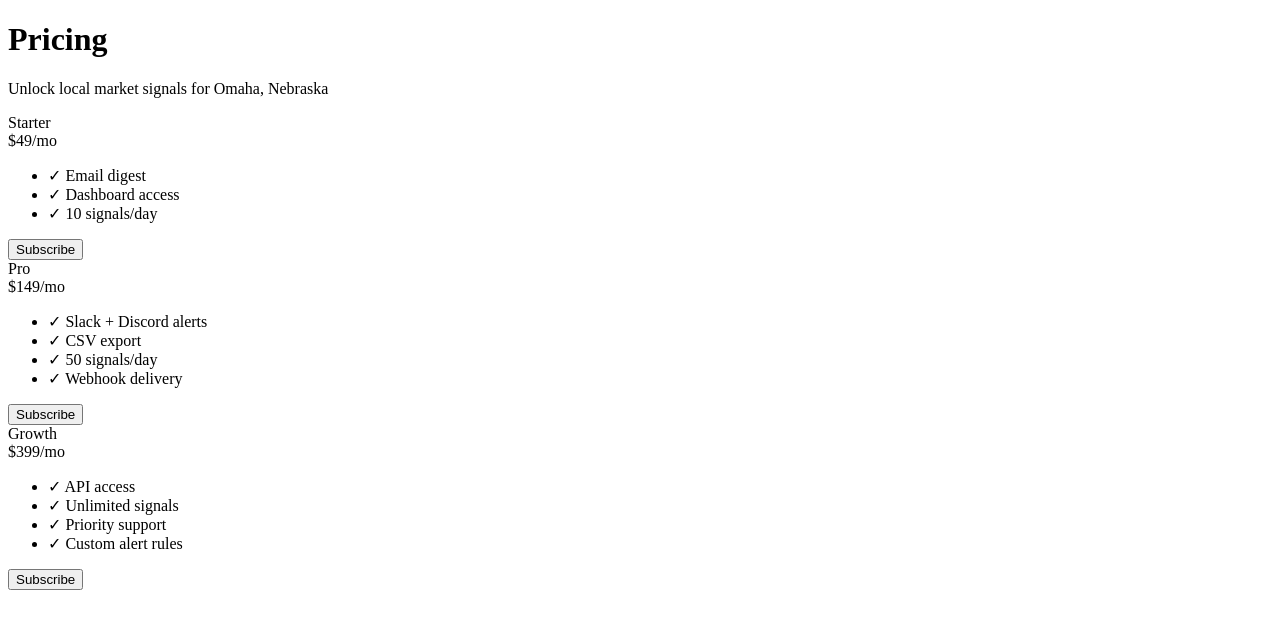
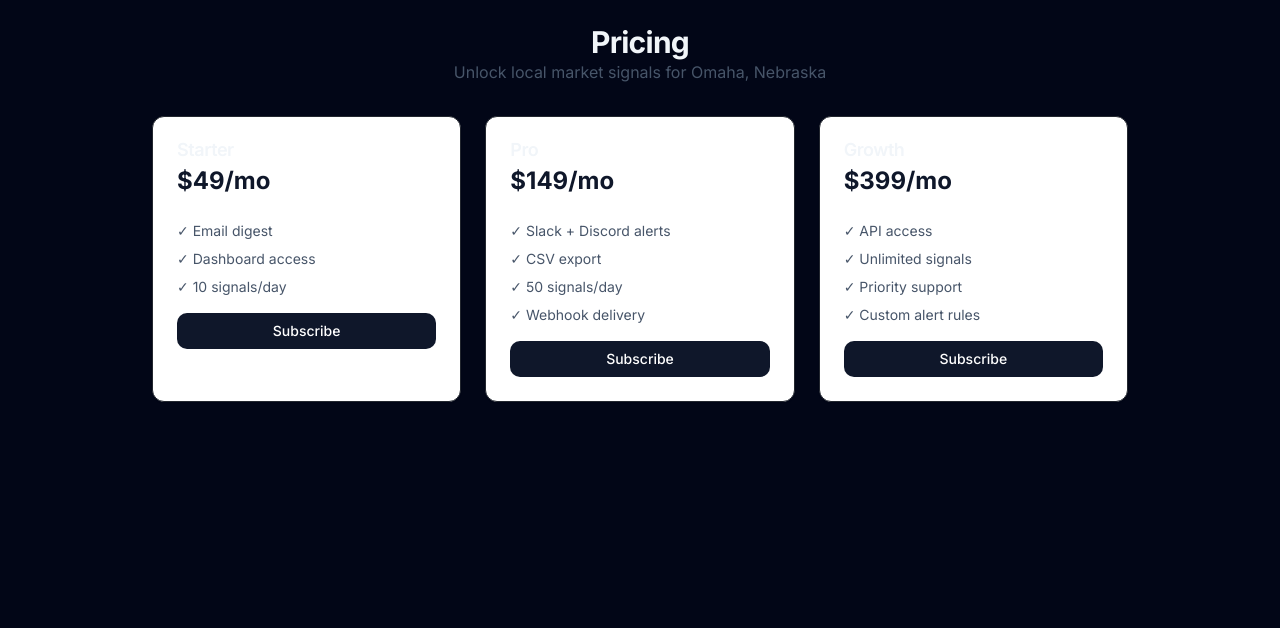
Before and after one commit to darioandyoshi-tech/leadsignal, a Next.js app in the folder frontend/: page /billing in a window 1280 px wide. Shown: the top 628 px of the page. Built offline with nearby package versions, Linux system fonts and the light colour scheme; no server answers.

Commit message:
feat(frontend): full redesign — dark theme, dashboard, map, alerts, filters, billing, auth

```diff
--- a/frontend/app/globals.css
+++ b/frontend/app/globals.css
@@ -2,12 +2,49 @@
 @tailwind components;
 @tailwind utilities;
 
-:root {
-  --foreground-rgb: 15, 23, 42;
-  --background-rgb: 248, 250, 252;
+@layer base {
+  :root {
+    --background: 220 25% 4%;
+    --foreground: 210 20% 96%;
+    --card: 220 20% 7%;
+    --card-foreground: 210 20% 96%;
+    --popover: 220 20% 7%;
+    --popover-foreground: 210 20% 96%;
+    --primary: 38 92% 50%;
+    --primary-foreground: 220 25% 4%;
+    --secondary: 220 14% 14%;
+    --secondary-foreground: 210 20% 96%;
+    --muted: 220 14% 14%;
+    --muted-foreground: 215 14% 55%;
+    --accent: 38 92% 50%;
+    --accent-foreground: 220 25% 4%;
+    --destructive: 0 72% 51%;
+    --destructive-foreground: 0 0% 100%;
+    --border: 220 14% 16%;
+    --input: 220 14% 16%;
+    --ring: 38 92% 50%;
+    --radius: 0.75rem;
+  }
 }
 
-body {
-  color: rgb(var(--foreground-rgb));
-  background: rgb(var(--background-rgb));
+@layer base {
+  * {
+    @apply border-border;
+  }
+  body {
+    @apply bg-background text-foreground antialiased;
+    font-feature-settings: "rlig" 1, "calt" 1;
+  }
+  h1, h2, h3, h4, h5, h6 {
+    @apply font-semibold tracking-tight;
+  }
 }
+
+@layer utilities {
+  .text-gradient {
+    @apply bg-clip-text text-transparent bg-gradient-to-r from-ls-300 via-ls-400 to-ls-500;
+  }
+  .glass {
+    @apply bg-noir-900/70 backdrop-blur-md border border-noir-700/50;
+  }
+}
--- a/frontend/app/layout.tsx
+++ b/frontend/app/layout.tsx
@@ -1,13 +1,26 @@
+import type { Metadata } from "next";
+import { Inter } from "next/font/google";
+import "./globals.css";
 
-export const metadata = {
-  title: 'LeadSignal — Local Market Opportunity Scanner',
-  description: 'Hiring spikes, negative review clusters, and permit filings for Omaha and beyond.',
+const inter = Inter({
+  subsets: ["latin"],
+  variable: "--font-inter",
+});
+
+export const metadata: Metadata = {
+  title: "LeadSignal — Local Market Intelligence",
+  description:
+    "Turn local market signals into action: hiring spikes, permits, parcels, tax delinquencies, government contracts, land-bank properties, and more.",
 };
 
-export default function RootLayout({ children }: { children: React.ReactNode }) {
+export default function RootLayout({
+  children,
+}: {
+  children: React.ReactNode;
+}) {
   return (
-    <html lang="en">
-      <body className="min-h-screen bg-slate-50">{children}</body>
+    <html lang="en" className={inter.variable}>
+      <body className="font-sans min-h-screen bg-noir-950 text-noir-100">{children}</body>
     </html>
   );
 }
--- a/frontend/tailwind.config.js
+++ b/frontend/tailwind.config.js
@@ -1,4 +1,4 @@
-/** @type {import('tailwindcss').Config} */
+/** @type {import("tailwindcss").Config} */
 module.exports = {
   darkMode: ["class"],
   content: [
@@ -6,7 +6,81 @@ module.exports = {
     "./components/**/*.{js,ts,tsx}",
   ],
   theme: {
-    extend: {},
+    extend: {
+      colors: {
+        border: "hsl(var(--border))",
+        input: "hsl(var(--input))",
+        ring: "hsl(var(--ring))",
+        background: "hsl(var(--background))",
+        foreground: "hsl(var(--foreground))",
+        primary: {
+          DEFAULT: "hsl(var(--primary))",
+          foreground: "hsl(var(--primary-foreground))",
+        },
+        secondary: {
+          DEFAULT: "hsl(var(--secondary))",
+          foreground: "hsl(var(--secondary-foreground))",
+        },
+        destructive: {
+          DEFAULT: "hsl(var(--destructive))",
+          foreground: "hsl(var(--destructive-foreground))",
+        },
+        muted: {
+          DEFAULT: "hsl(var(--muted))",
+          foreground: "hsl(var(--muted-foreground))",
+        },
+        accent: {
+          DEFAULT: "hsl(var(--accent))",
+          foreground: "hsl(var(--accent-foreground))",
+        },
+        popover: {
+          DEFAULT: "hsl(var(--popover))",
+          foreground: "hsl(var(--popover-foreground))",
+        },
+        card: {
+          DEFAULT: "hsl(var(--card))",
+          foreground: "hsl(var(--card-foreground))",
+        },
+        ls: {
+          50: "#fffbeb",
+          100: "#fef3c7",
+          200: "#fde68a",
+          300: "#fcd34d",
+          400: "#fbbf24",
+          500: "#f59e0b",
+          600: "#d97706",
+          700: "#b45309",
+          800: "#92400e",
+          900: "#78350f",
+          950: "#451a03",
+        },
+        noir: {
+          50: "#f8fafc",
+          100: "#f1f5f9",
+          200: "#e2e8f0",
+          300: "#cbd5e1",
+          400: "#94a3b8",
+          500: "#64748b",
+          600: "#475569",
+          700: "#334155",
+          800: "#1e293b",
+          900: "#0f172a",
+          950: "#020617",
+        },
+      },
+      borderRadius: {
+        lg: "var(--radius)",
+        md: "calc(var(--radius) - 2px)",
+        sm: "calc(var(--radius) - 4px)",
+      },
+      fontFamily: {
+        sans: ["Inter", "ui-sans-serif", "system-ui", "sans-serif"],
+        mono: ["JetBrains Mono", "ui-monospace", "monospace"],
+      },
+      boxShadow: {
+        glow: "0 0 20px -5px rgba(245, 158, 11, 0.35)",
+      },
+    },
   },
   plugins: [require("tailwindcss-animate")],
 };
```
Also changed, not shown: frontend/package.json (+10 -5 lines), 1 other file (tests, documents, lock files or other folders).
